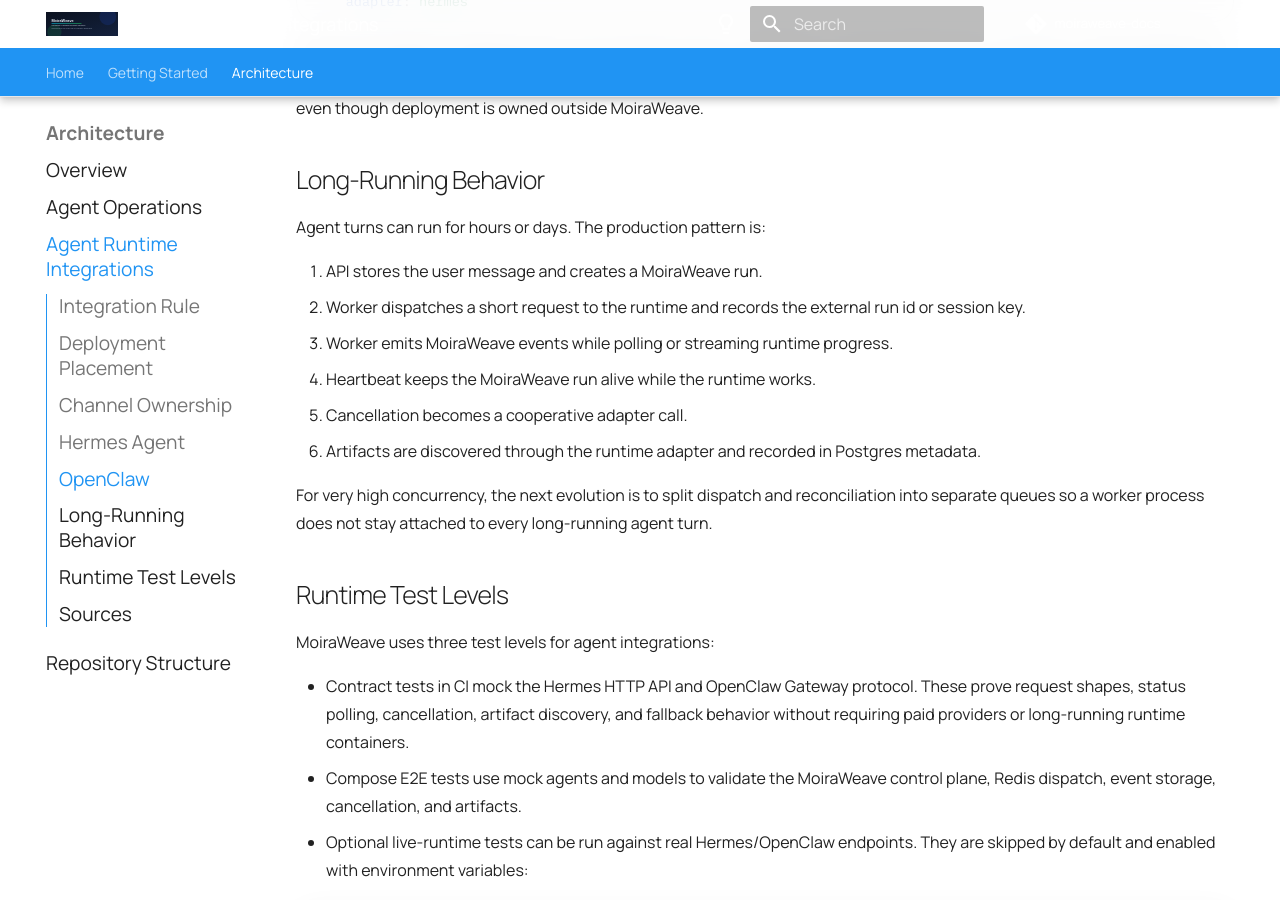
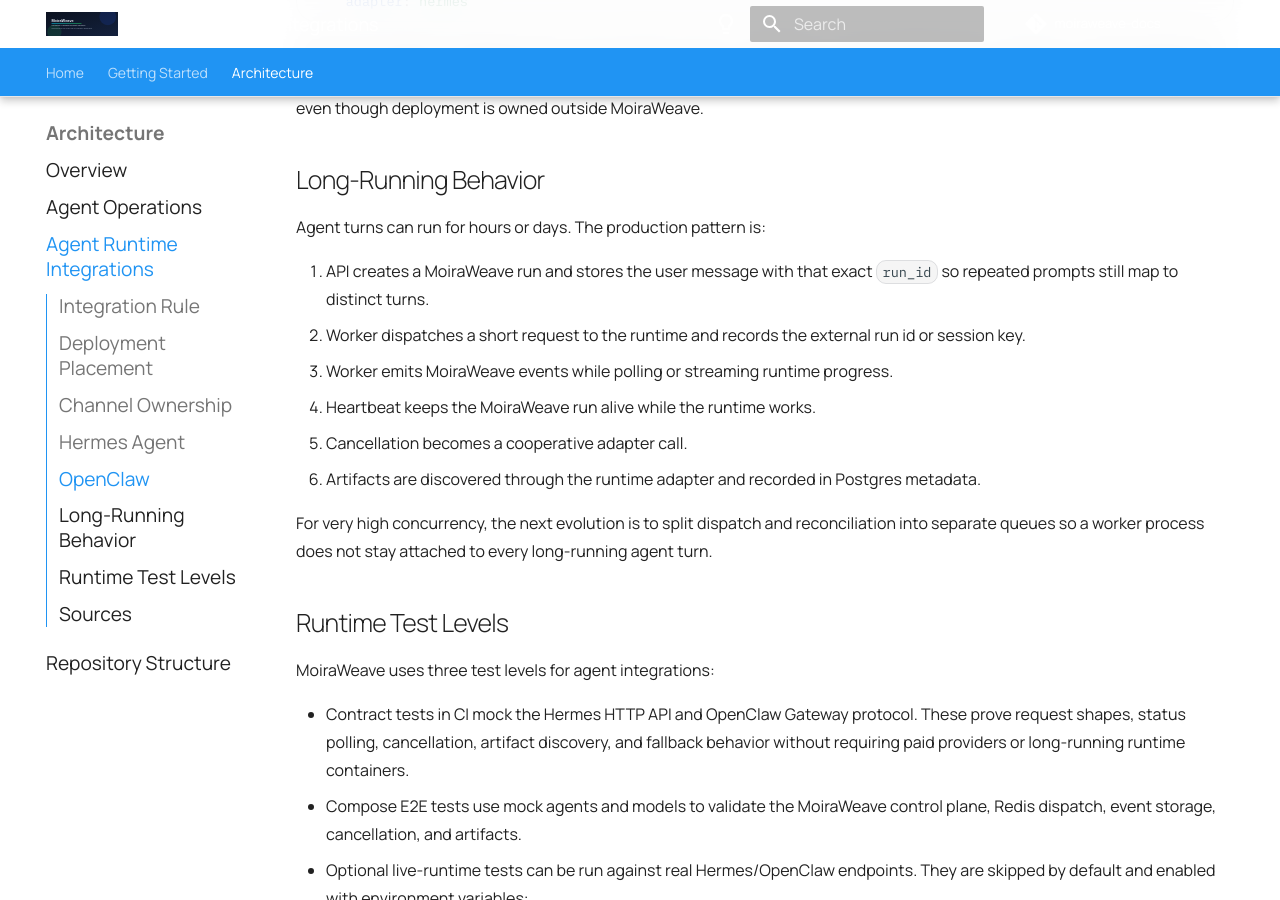
Before and after one commit to moiraweave-labs/moiraweave-docs, an MkDocs documentation site: the page built from docs/agent-runtime-integrations.md, in a window 1280 px wide and 900 px high, scrolled down 4179 px. Built offline with MkDocs 1.6.1 and Material for MkDocs 9.7.7, drawn with Linux system fonts in a browser that asks for light colours; comment, search, counter and statistics services are not loaded.

Commit message:
docs: clarify agent turn tracing

```diff
--- a/docs/agent-runtime-integrations.md
+++ b/docs/agent-runtime-integrations.md
@@ -206,7 +206,8 @@ MoiraWeave.
 
 Agent turns can run for hours or days. The production pattern is:
 
-1. API stores the user message and creates a MoiraWeave run.
+1. API creates a MoiraWeave run and stores the user message with that exact
+   `run_id` so repeated prompts still map to distinct turns.
 2. Worker dispatches a short request to the runtime and records the external
    run id or session key.
 3. Worker emits MoiraWeave events while polling or streaming runtime progress.
```
Also changed, not shown: docs/quickstart.md (+2 -1 lines).
